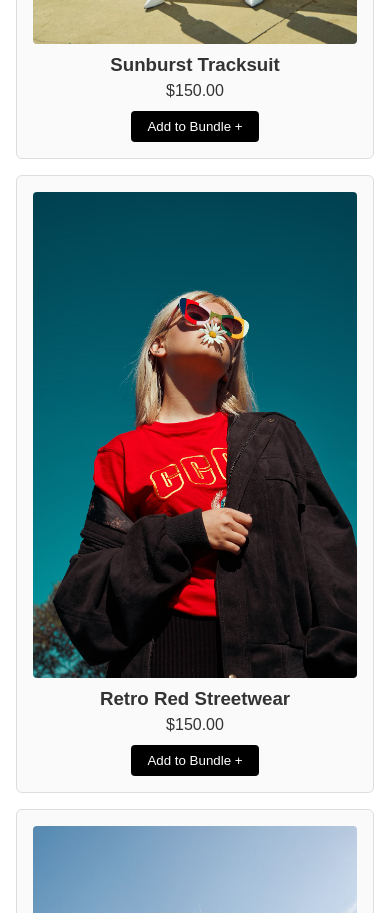
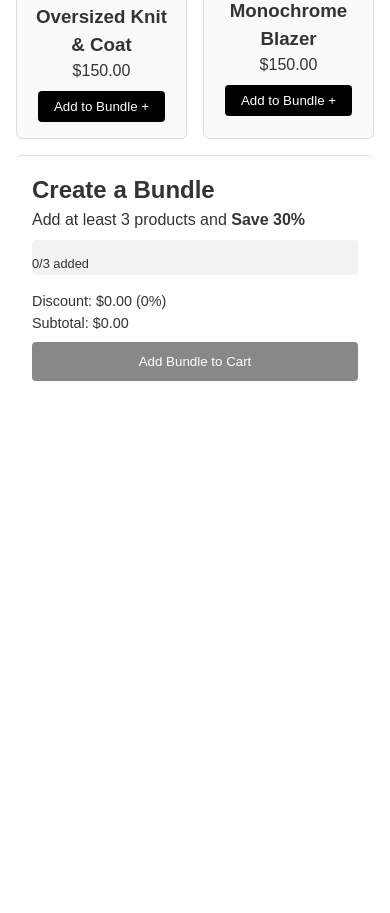
Before and after one commit to pravas-dev/Bundler-Builder, a plain HTML site: page index.html in a window 390 px wide. Shown: the part 1018-1931 px from the top of the page. After the commit the page ends 1431 px from the top, so only its background shows below. Drawn offline with Linux system fonts and the light colour scheme.

Commit message:
Update index.css

```diff
--- a/index.css
+++ b/index.css
@@ -164,3 +164,17 @@ body {
     width: 100%;
   }
 }
+/* Keep side-by-side layout on mobile but adjust widths */
+@media(max-width: 768px) {
+  .bundle-builder {
+    flex-direction: row; /* Stay side-by-side */
+  }
+
+  .product {
+    grid-template-columns: repeat(2, 1fr); /* 2 products per row on mobile */
+  }
+
+  .bundle-right {
+    min-width: 200px; /* Slightly smaller sidebar for mobile */
+  }
+}
```
